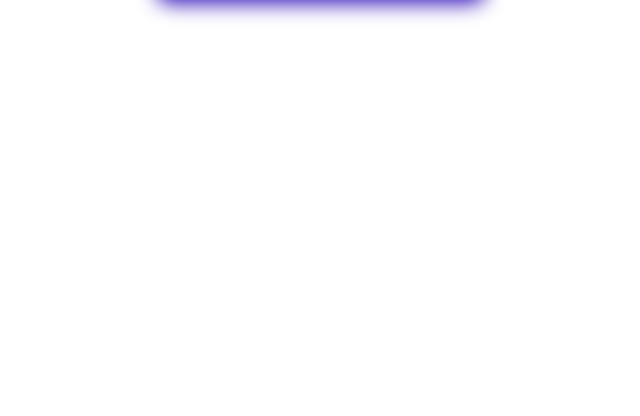
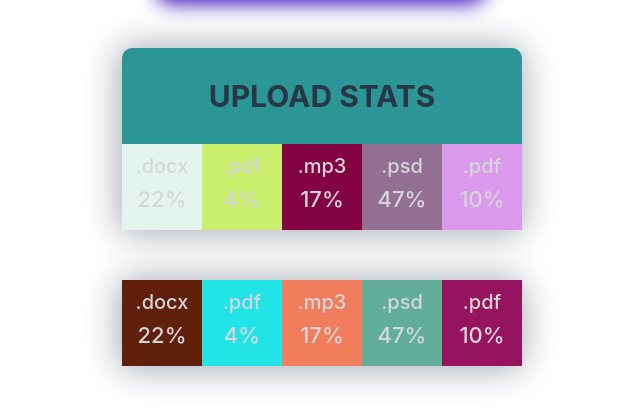
Before and after one commit to VasylysaSkyba/Components-react, a React (Create React App) app: page / in a window 1280 px wide. Shown: the part 457-873 px from the top of the page, without its empty margins (318-958 px from the left). Before the commit the page ends 800 px from the top, so only its background shows below. Built offline with nearby package versions, Linux system fonts and the light colour scheme.

Commit message:
Update App.jsx

```diff
--- a/src/components/App.jsx
+++ b/src/components/App.jsx
@@ -3,8 +3,8 @@
 import user from '../configs/user';
 import { Profile } from './Profile/Profile';
 
-// import data from '../configs/data';
-// import { Statistics } from './Statistics/Statistics';
+import data from '../configs/data';
+import { Statistics } from './Statistics/Statistics';
 
 export const App = () => {
   return (
@@ -16,8 +16,8 @@
         avatar={user.avatar}
         stats={user.stats}
       />
-      {/* <Statistics title="Upload stats" stats={data} />
-      <Statistics stats={data} /> */}
+      <Statistics title="Upload stats" stats={data} />
+      <Statistics stats={data} />
     </Container>
   );
 };
```
